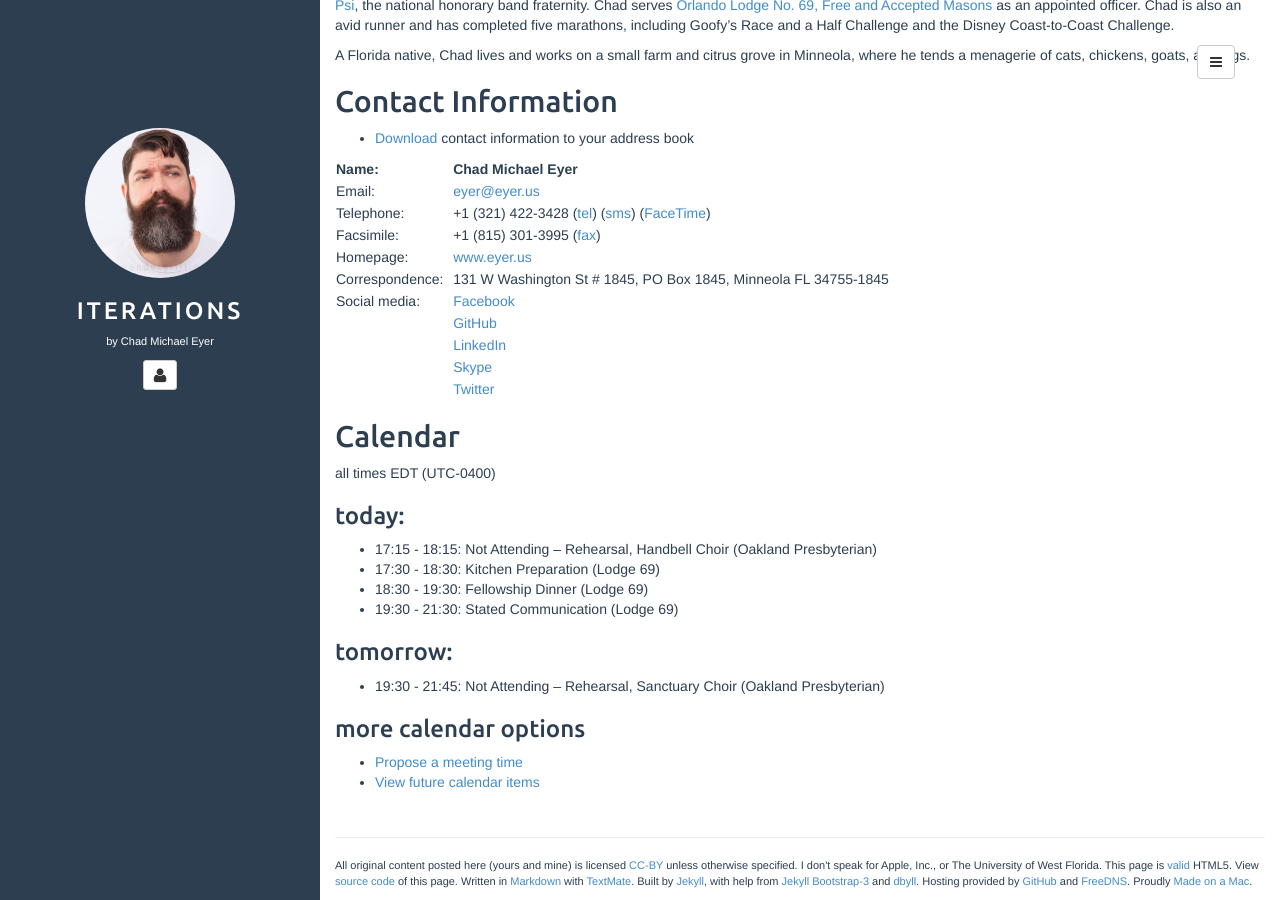
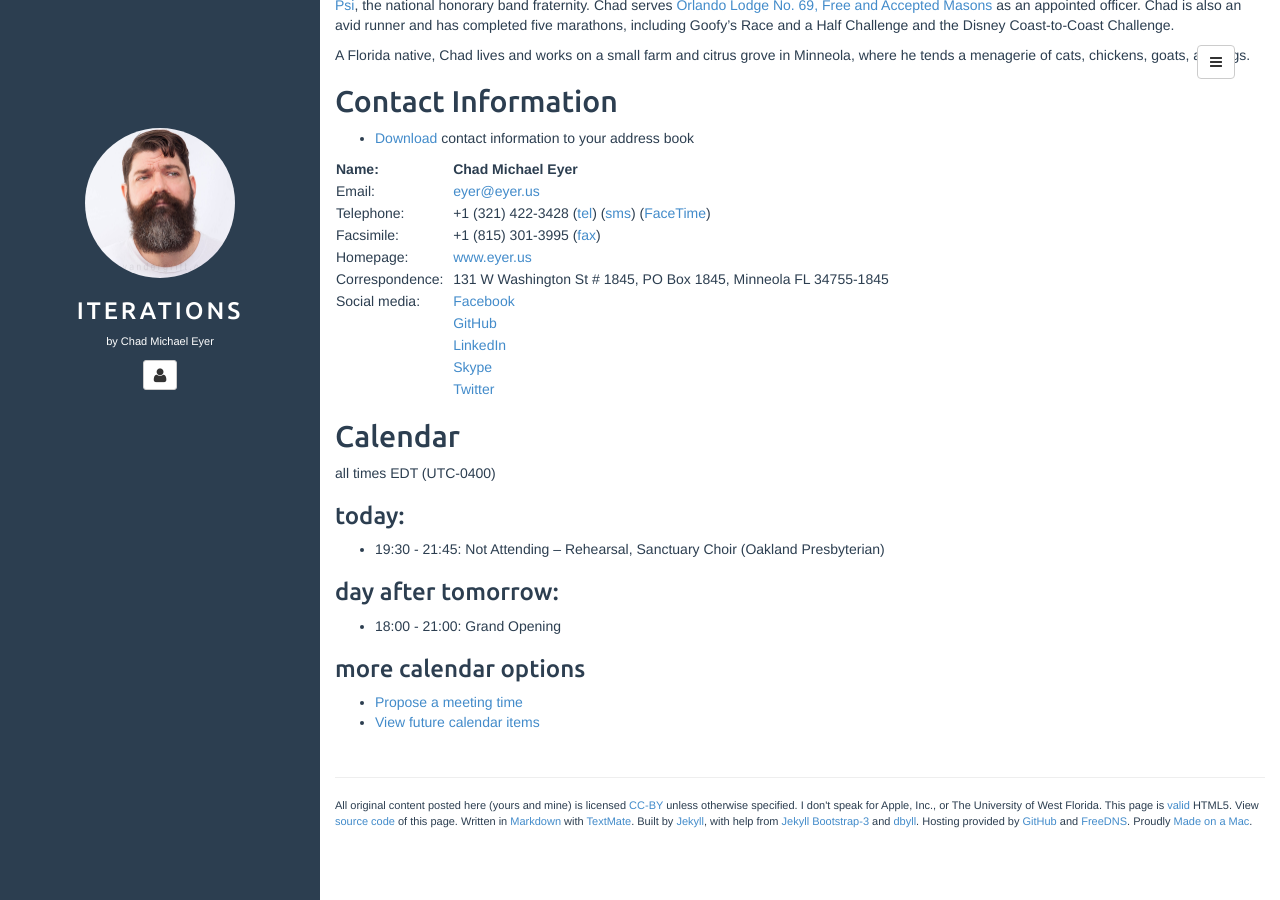
Before and after one commit to chadmichaeleyer/chadmichaeleyer.github.io, a Jekyll site: the page built from about.md, in a window 1280 px wide and 900 px high, scrolled down 1014 px. Built offline with Jekyll 4.4.1, drawn with Linux system fonts in a browser that asks for light colours.

Commit message:
calendar update

```diff
--- a/calendar.markdown
+++ b/calendar.markdown
@@ -2,11 +2,8 @@ all times EDT (UTC-0400)
 
 ### today:
 
-* 17:15 - 18:15: Not Attending – Rehearsal, Handbell Choir (Oakland Presbyterian)
-* 17:30 - 18:30: Kitchen Preparation (Lodge 69)
-* 18:30 - 19:30: Fellowship Dinner (Lodge 69)
-* 19:30 - 21:30: Stated Communication (Lodge 69)
+* 19:30 - 21:45: Not Attending – Rehearsal, Sanctuary Choir (Oakland Presbyterian)
 
-### tomorrow:
+### day after tomorrow:
 
-* 19:30 - 21:45: Not Attending – Rehearsal, Sanctuary Choir (Oakland Presbyterian)
+* 18:00 - 21:00: Grand Opening
```
Also changed, not shown: calendar-year.markdown (+5 -7 lines).
